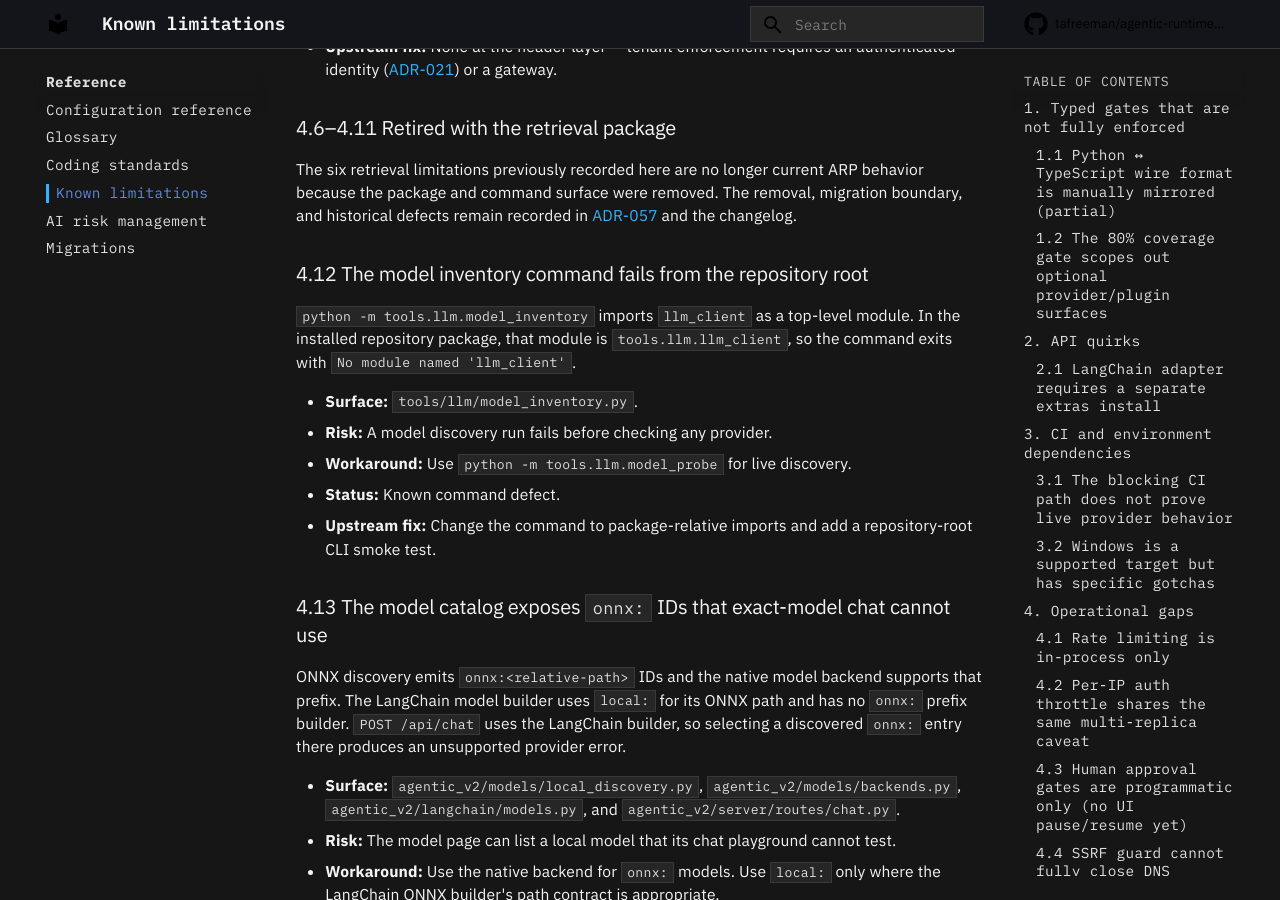
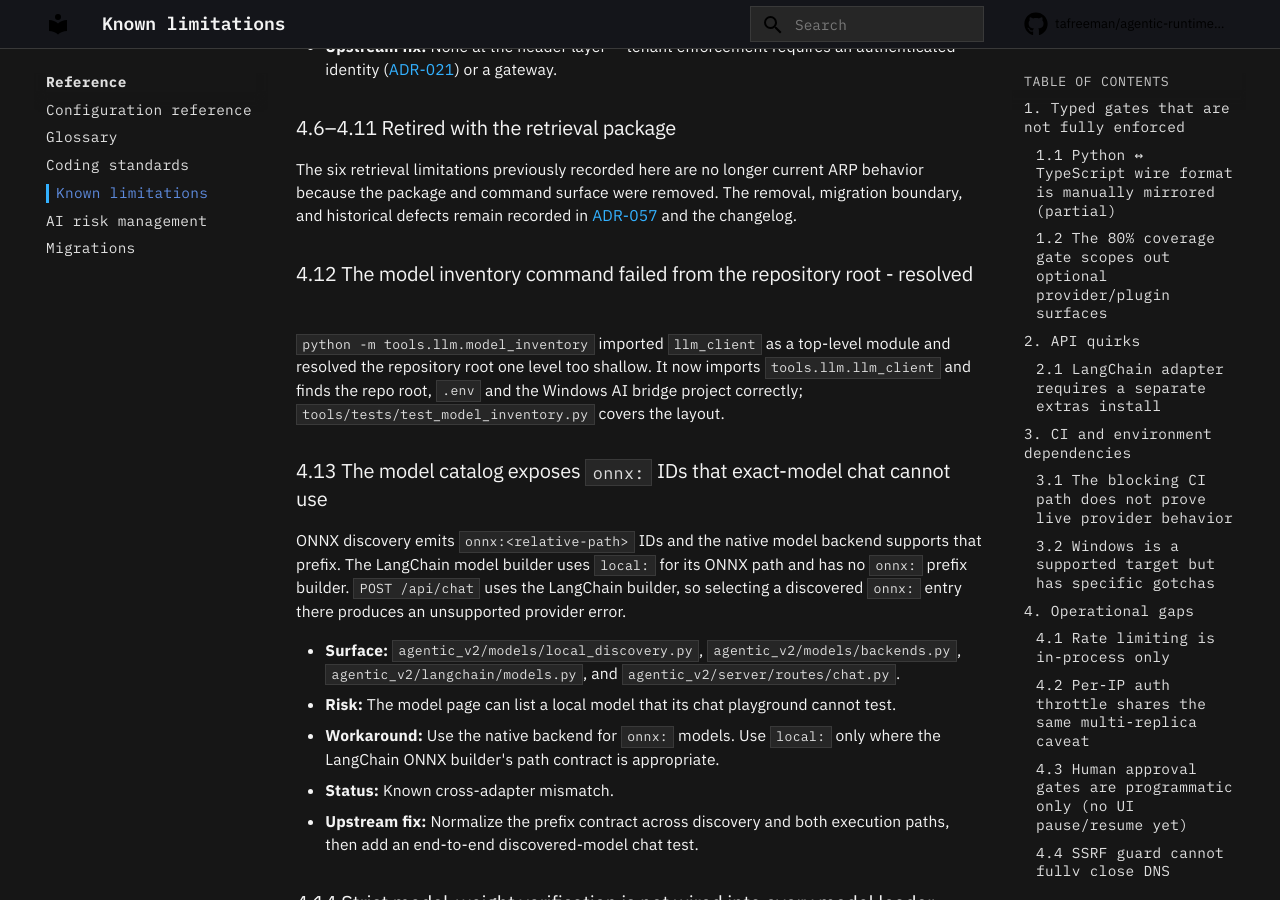
Before and after one commit to tafreeman/agentic-runtime-platform, an MkDocs documentation site: the page built from docs/KNOWN_LIMITATIONS.md, in a window 1280 px wide and 900 px high, scrolled down 6593 px. Built offline with MkDocs 1.6.1 and Material for MkDocs 9.7.7, drawn with Linux system fonts in a browser that asks for light colours; comment, search, counter and statistics services are not loaded.

Commit message:
ci: drop the leftover tools-tests deselect and refresh stale inventory docs

```diff
--- a/docs/KNOWN_LIMITATIONS.md
+++ b/docs/KNOWN_LIMITATIONS.md
@@ -170,19 +170,12 @@ ARP behavior because the package and command surface were removed. The removal,
 migration boundary, and historical defects remain recorded in
 [ADR-057](adr/ADR-057-remove-rag-package.md) and the changelog.
 
-### 4.12 The model inventory command fails from the repository root
+### 4.12 The model inventory command failed from the repository root - resolved
 
-`python -m tools.llm.model_inventory` imports `llm_client` as a top-level
-module. In the installed repository package, that module is
-`tools.llm.llm_client`, so the command exits with
-`No module named 'llm_client'`.
-
-- **Surface:** `tools/llm/model_inventory.py`.
-- **Risk:** A model discovery run fails before checking any provider.
-- **Workaround:** Use `python -m tools.llm.model_probe` for live discovery.
-- **Status:** Known command defect.
-- **Upstream fix:** Change the command to package-relative imports and add a
-  repository-root CLI smoke test.
+`python -m tools.llm.model_inventory` imported `llm_client` as a top-level module and
+resolved the repository root one level too shallow. It now imports
+`tools.llm.llm_client` and finds the repo root, `.env` and the Windows AI bridge
+project correctly; `tools/tests/test_model_inventory.py` covers the layout.
 
 ### 4.13 The model catalog exposes `onnx:` IDs that exact-model chat cannot use
 
```
Also changed, not shown: docs/tools/model-probing.md (+3 -12 lines), tools/README.md (+2 -3 lines), 1 other file.
